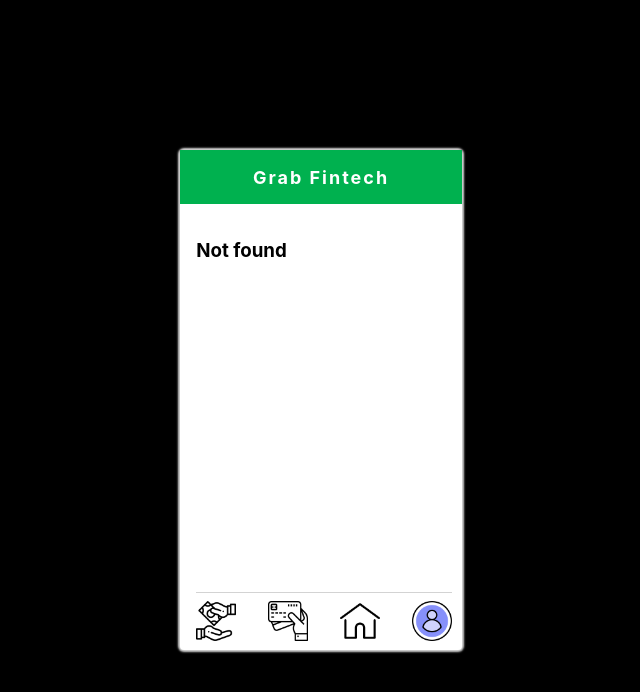
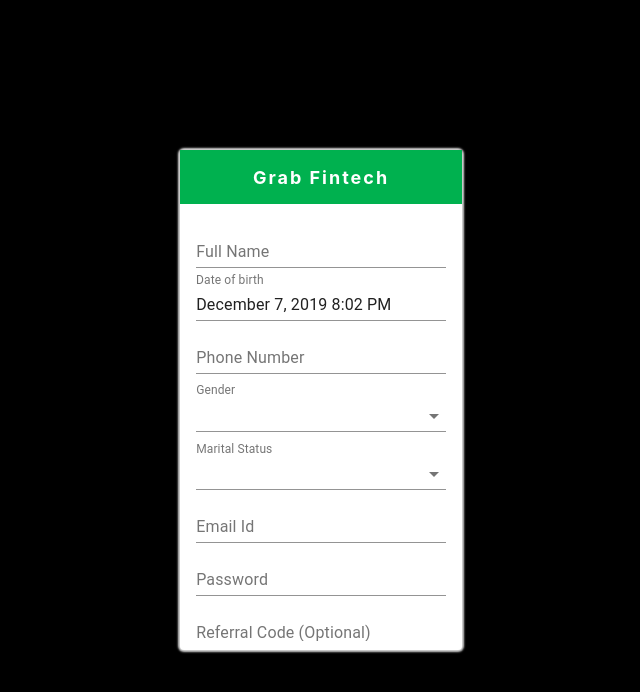
Before and after one commit to sreenandu123/grab-incognito, a React (Create React App) app: page /signup in a window 1280 px wide. Before the commit this address had no page. Shown: the top 692 px of the page, without its empty margins (319-959 px from the left). Built offline with nearby package versions, Linux system fonts and the light colour scheme.

Commit message:
sign up flow

```diff
--- a/package.json
+++ b/package.json
@@ -3,12 +3,16 @@
   "version": "0.1.0",
   "private": true,
   "dependencies": {
+    "@babel/runtime": "^7.7.5",
+    "@date-io/moment": "^1.3.13",
     "@material-ui/core": "^4.7.2",
     "@material-ui/icons": "^4.5.1",
+    "@material-ui/pickers": "^3.2.8",
     "@testing-library/jest-dom": "^4.2.4",
     "@testing-library/react": "^9.3.2",
     "@testing-library/user-event": "^7.1.2",
     "axios": "^0.19.0",
+    "moment": "^2.24.0",
     "node-sass": "^4.13.0",
     "react": "^16.12.0",
     "react-dom": "^16.12.0",
--- a/src/App.js
+++ b/src/App.js
@@ -5,11 +5,14 @@ import SignedInComponent from "./SignedInComponent";
 import UserComponent from "./UserComponent";
 import PayDueComponent from "./PayDueComponent";
 import AvailCreditComponent from "./AvailCreditComponent";
+import SignUpComponent from "./SignUpComponent";
 import { Route, BrowserRouter as Router, Switch } from 'react-router-dom'
 import Notfound from "./notFound";
-
+import { MuiPickersUtilsProvider } from '@material-ui/pickers';
+import MomentUtils from '@date-io/moment';
 function App() {
   return (
+    <MuiPickersUtilsProvider utils={MomentUtils}>
     <Router>
     <div>
       <Switch>
@@ -19,10 +22,12 @@ function App() {
         <Route path="/user" component={UserComponent} />
         <Route path="/pay-dues" component={PayDueComponent} />
         <Route path="/avail-credit" component={AvailCreditComponent} />
+        <Route path="/signup" component={SignUpComponent} />
         <Route component={Notfound} />
       </Switch>
     </div>
   </Router>
+  </MuiPickersUtilsProvider>
   );
 }
 
--- a/src/GrabMobileComponent/grabMobileComponent.scss
+++ b/src/GrabMobileComponent/grabMobileComponent.scss
@@ -4,6 +4,14 @@
   .submit-button {
     margin-top: 1em;
   }
+  .new-user-text{
+    margin-top: 1em;
+    text-align: right;
+    .sign-up{
+      color: lightblue;
+      cursor: pointer;
+    }
+  }
 }
 .loader {
   text-align: center;
--- a/src/GrabMobileComponent/index.js
+++ b/src/GrabMobileComponent/index.js
@@ -21,7 +21,6 @@ class GrabMobileComponent extends Component{
     }
 
     handleBtnClick = () => {
-        console.log("reached here")
         this.setState({
             loading: true
         })
@@ -37,6 +36,13 @@ class GrabMobileComponent extends Component{
             })
          }
 
+         handleSignUpUserClick = () => {
+             this.props.history.push({
+                 pathname: '/signup',
+                 state: {header: 'Sign Up Form'}
+             })
+         }
+
     render(){
         const {loading} = this.state;
         return(
@@ -45,6 +51,7 @@ class GrabMobileComponent extends Component{
                     <TextField id="standard-basic" label="Email id" onChange={(e) => this.handleStateChange('email', e.target.value)}/>
                     <TextField id="standard-basic" type='password' label="password" onChange={(e) => this.handleStateChange('password', e.target.value)}/>
                     <Button className='submit-button' variant="contained" color="primary" onClick={this.handleBtnClick}>Sign In</Button>
+                    <div className='new-user-text'>Dont have an account? <span className='sign-up' onClick={this.handleSignUpUserClick}>Sign Up</span></div>
                     </form>}
                     <div className='loader'>
                     {loading ? <CircularProgress/>:null}
--- a/src/OuterContainer/index.scss
+++ b/src/OuterContainer/index.scss
@@ -26,6 +26,7 @@
       padding: 1em 1em;
       position: relative;
       height: 81%;
+      overflow-y: auto;
     }
     .footer {
       position: absolute;
--- /dev/null
+++ b/src/SignUpComponent/index.js
@@ -0,0 +1,97 @@
+import React, { Component } from 'react';
+import OuterContainer from '../OuterContainer';
+import {withRouter} from 'react-router-dom';
+import { TextField, Select, MenuItem, InputLabel, Button, CircularProgress} from '@material-ui/core';
+import { DatePicker } from "@material-ui/pickers";
+import moment from 'moment';
+import axios from 'axios';
+import {base_url} from "../globalContainer/utils";
+import "./index.scss";
+import {genderOptions, maritalStatus, signUpPayloadKeys} from "../globalContainer/utils";
+
+
+class SignUpComponent extends Component{
+
+    constructor(){
+        super();
+        this.state= {
+            loading: false,
+            formData: {
+                dob: moment(),
+            },
+            error: false
+        }
+    }
+
+    handleStateChange = (key, value) => {
+        this.setState({
+            formData: {...this.state.formData, [key]: value}
+        })
+    }
+
+    getPayload =() => {
+        const {formData} = this.state;
+        let payloadObj = {};
+        signUpPayloadKeys.forEach(item => {
+            payloadObj[item] = formData[item] || ''
+        })
+        return payloadObj;
+    }
+
+    handleSignUpSubmitClick =() => {
+        this.setState({
+            loading: true
+        })
+        const payload = this.getPayload();
+       const response = axios.post(`${base_url}/signup`,payload).then(resp => {
+           this.setState({
+               loading: false
+           })
+           if(resp.status){
+               this.props.history.push({
+                   pathname: '/home',
+                   state: { detail: response.data, header: 'Home' }
+                 })
+           }
+        })
+    }
+
+    checkValid =() => {
+        const {formData} = this.state;
+        const filteredItems = signUpPayloadKeys.filter(item=> !formData[item]);
+        if(filteredItems.length===0 || (filteredItems.length===1 && filteredItems.includes('referral_code'))){
+            return false;
+        }
+        return true;
+    }
+
+
+        render(){
+            const {location} = this.props;
+            const  {formData, loading} = this.state;
+            return(
+                <OuterContainer header={location.state && location.state.header}>
+                    <form className='sign-up-component'>
+                    <TextField className='w-100' id="standard-basic" label="Full Name" onChange={(e) => this.handleStateChange('full_name', e.target.value)}/>
+                    <DatePicker className='date-picker w-100' disableFuture openTo="year" format="LLL" label="Date of birth" views={["year", "month", "date"]} value={formData.dob} onChange={(e)=>this.handleStateChange('dob', moment(e))} />
+                    <TextField className='w-100' id="standard-basic" label="Phone Number" onChange={(e) => this.handleStateChange('phone_number', e.target.value)}/>
+                    <InputLabel className='w-100 gender' id="demo-simple-select-placeholder-label-label">Gender</InputLabel>
+                    <Select className='w-100' labelId="demo-simple-select-helper-label" id="demo-simple-select-helper" onChange={(e) => this.handleStateChange('gender', e.target.value)} placeholder='Select gender' >
+                     {genderOptions.map(item => <MenuItem key={item.label} value={item.value}>{item.label}</MenuItem>)}
+                    </Select>
+                    <InputLabel className='w-100 gender' id="demo-simple-select-placeholder-label-label">Marital Status</InputLabel>
+                    <Select className='w-100' labelId="demo-simple-select-helper-label" id="demo-simple-select-helper" onChange={(e) => this.handleStateChange('marital_status', e.target.value)} placeholder='Select marital Status' >
+                     {maritalStatus.map(item => <MenuItem key={item.label} value={item.value}>{item.label}</MenuItem>)}
+                    </Select>
+                    <TextField className='w-100' id="standard-basic" label="Email Id" onChange={(e) => this.handleStateChange('email_id', e.target.value)}/>
+                    <TextField className='w-100' id="standard-basic" label="Password" type='password' onChange={(e) => this.handleStateChange('password', e.target.value)}/>
+                    <TextField className='w-100' id="standard-basic" label="Referral Code (Optional)" onChange={(e) => this.handleStateChange('referral_code', e.target.value)}/>
+                    <Button className='submit-button' disabled={this.checkValid()} variant="contained" color="primary" onClick={() =>this.handleSignUpSubmitClick()}>Submit</Button>
+                    {loading ? <span className='loader'> <CircularProgress/></span>: null}
+                    </form>
+                </OuterContainer>
+            )
+        }
+}
+
+export default withRouter(SignUpComponent);
--- /dev/null
+++ b/src/SignUpComponent/index.scss
@@ -0,0 +1,10 @@
+.sign-up-component{
+    .w-100{
+        width: 100%;
+        margin-bottom: 0.3em;
+    }
+    .gender{
+        margin-top: 0.5em;
+        font-size: 12px;
+    }
+}
--- a/src/globalContainer/utils.js
+++ b/src/globalContainer/utils.js
@@ -7,7 +7,23 @@ const footerIconOptions = [
 
     const base_url = 'http://localhost:3050'
 
+    const genderOptions = [
+        {label: 'Male', value: 'Male'},
+        {label: 'Female', value: 'Female'},
+        {label: 'Others', value: 'Others'},
+    ]
+
+    const maritalStatus = [
+        {label: 'Single', value: 'single'},
+        {label: 'Married', value: 'married'}
+    ]
+
+    const signUpPayloadKeys = ['full_name', 'dob', 'phone_number', 'gender', 'marital_status', 'email_id', 'password', 'referral_code']
+
 export {
     footerIconOptions,
-    base_url
+    base_url,
+    genderOptions,
+    maritalStatus,
+    signUpPayloadKeys
 }
```
Also changed, not shown: 2 other files (tests, documents, lock files or other folders).
